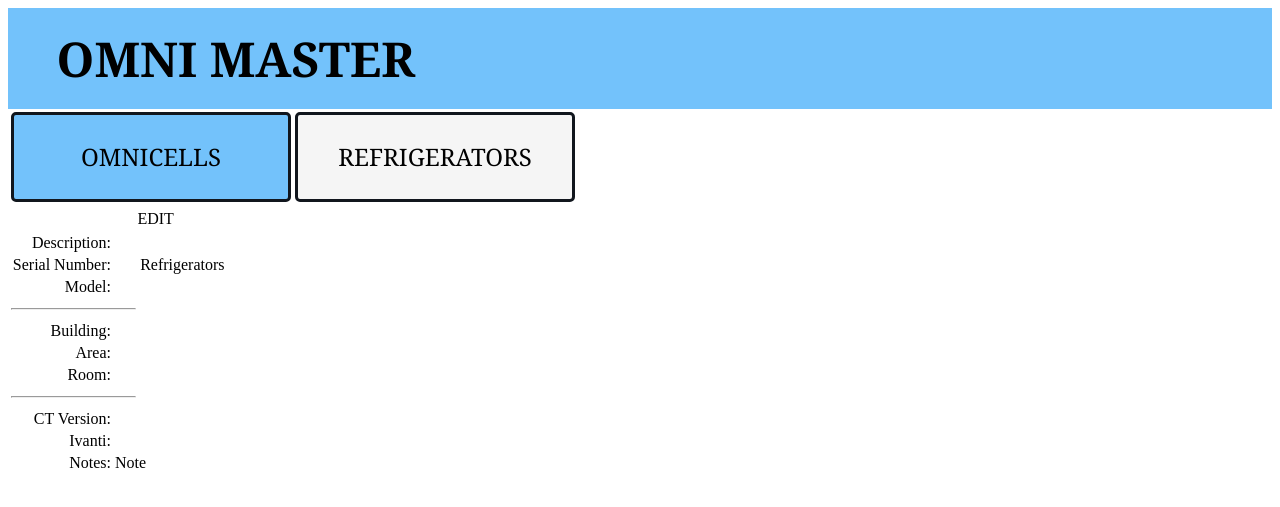
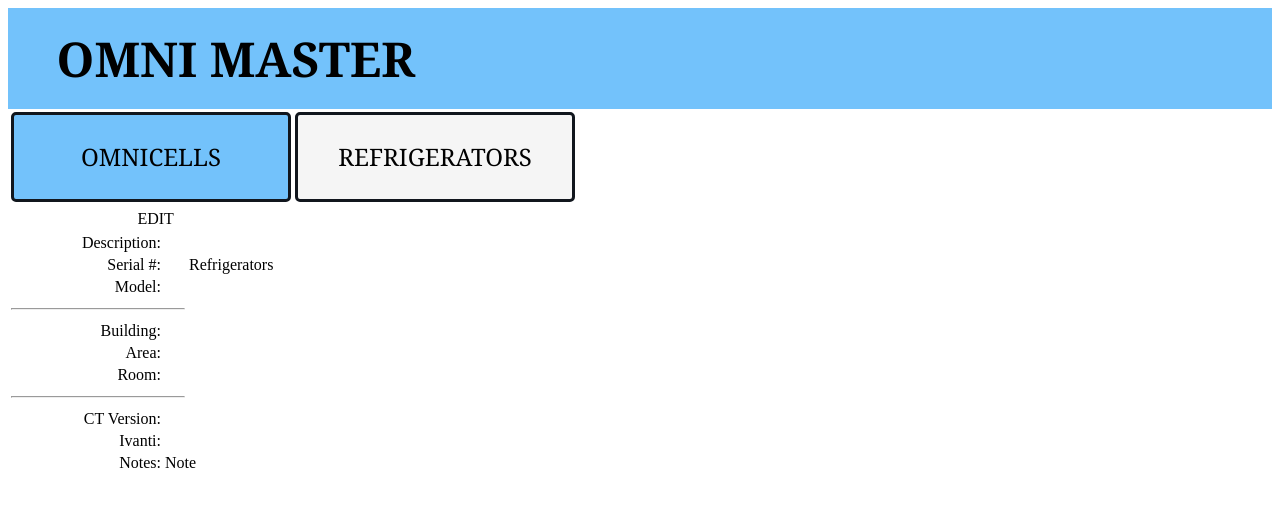
Before and after one commit to vmonlux/PharmacyAuto, a Django app: template auto/templates/omnicell_view.html in a window 1280 px wide. Shown: the top 507 px of the page. Run offline with Django 5.2, Linux system fonts and the light colour scheme; the template is opened without the code that fills it, so the values that code supplies are empty; parts of the project's set-up code (start-up, migrations or seed data) failed here and were passed over.

Commit message:
display updates

```diff
--- a/auto/templates/base.html
+++ b/auto/templates/base.html
@@ -41,7 +41,7 @@
             display: block;
         }
         #body{
-            font-size: 20pt;
+            font-size: 24pt;
         }
 
         table.titleBar{
--- a/auto/templates/omnicell_view.html
+++ b/auto/templates/omnicell_view.html
@@ -33,13 +33,13 @@
 
 
         <tr>
-            <td align="right" width="100px">Description:</td>
+            <td align="right" width="150px">Description:</td>
             <td>{{object.Omni_Description}}</td>
             <td rowspan="3">Refrigerators</td>
         </tr>
 
         <tr>
-            <td align="right">Serial Number:</td>
+            <td align="right">Serial #:</td>
             <td>{{object.Serial_Number}}</td>
         </tr>
 
```
